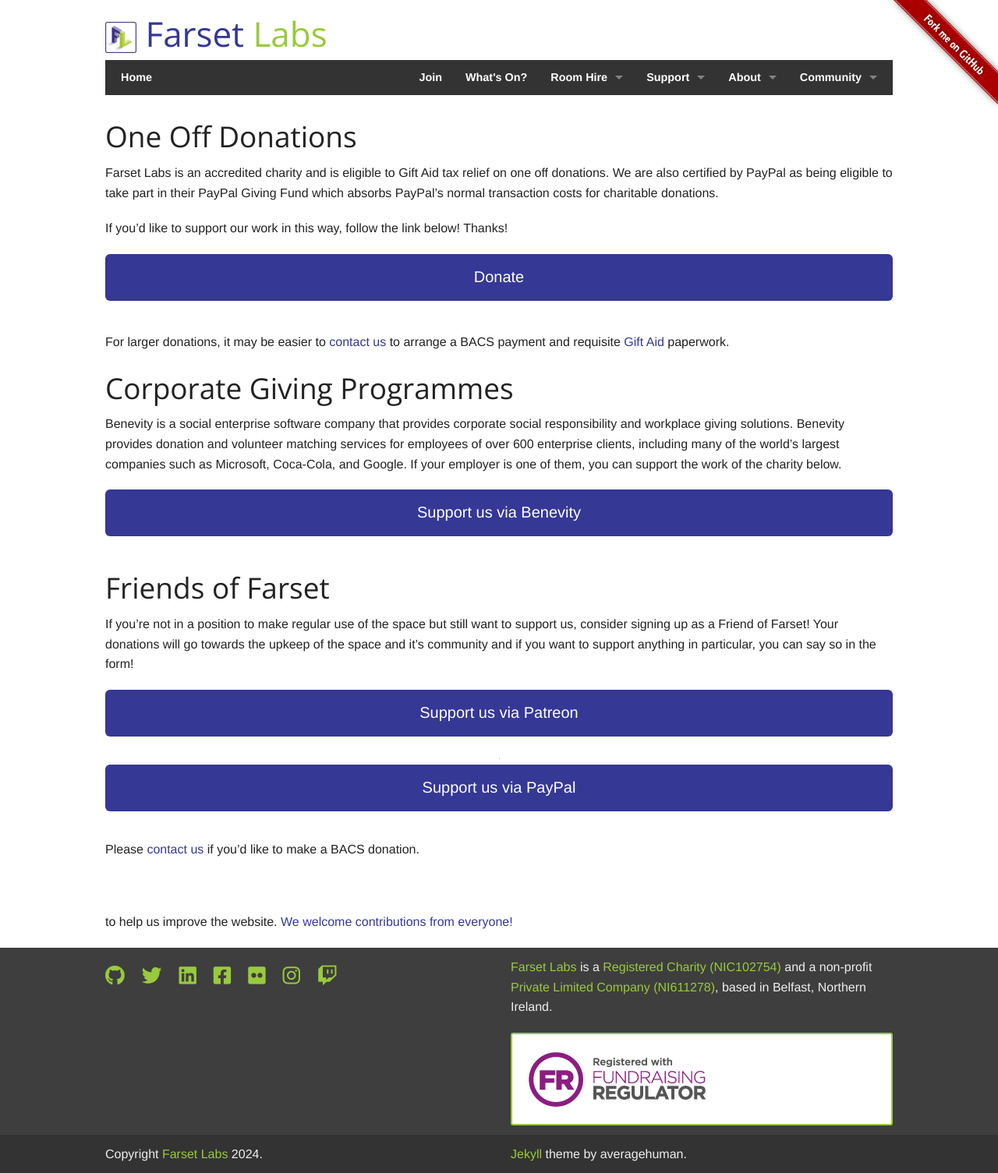
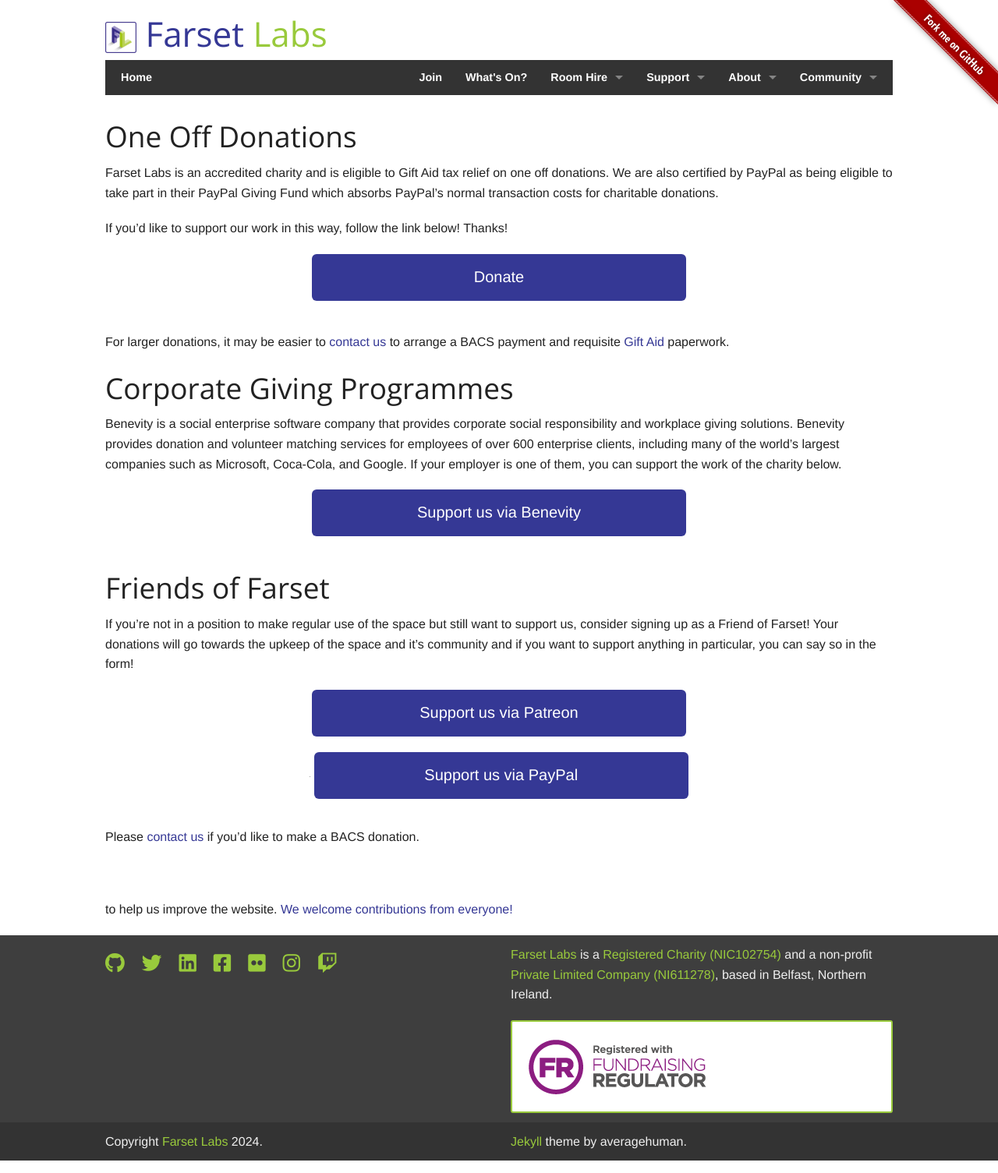
Before and after one commit to FarsetLabs/farsetlabs.github.io, a Jekyll site: the page built from support/donate.md, in a window 1280 px wide. Shown: the whole page at 78% size. Built offline with Jekyll 4.4.1, drawn with Linux system fonts in a browser that asks for light colours; nearby versions of some CDN libraries.

Commit message:
limit button width on Donate page

```diff
--- a/support/donate.md
+++ b/support/donate.md
@@ -16,7 +16,9 @@
 
 If you'd like to support our work in this way, follow the link below! Thanks!
 
-<a href="https://www.paypal.com/gb/fundraiser/charity/113209" class="large button expand round">Donate</a>
+<p style="text-align: center;">
+  <a href="https://www.paypal.com/gb/fundraiser/charity/113209" class="large button expand round" style="max-width: 30rem;">Donate</a>
+</p>
 
 For larger donations, it may be easier to
 [contact us](mailto:donate@farsetlabs.org.uk) to arrange a BACS payment and
@@ -31,8 +33,10 @@
 and Google. If your employer is one of them, you can support the work of the
 charity below.
 
-<a class="large button round expand" type="button" href="https://causes.benevity.org/causes/826-NI_102754">Support
-us via Benevity</a>
+<p style="text-align: center;">
+  <a class="large button round expand" style="max-width: 30rem;" type="button" href="https://causes.benevity.org/causes/826-NI_102754">Support
+  us via Benevity</a>
+</P>
 
 ## Friends of Farset
 
@@ -42,14 +46,14 @@
 anything in particular, you can say so in the form!
 
 <div class="btn-group" role="group" aria-label="support-group" style="text-align:center">
-<a class="large button round expand" type="button" href="https://www.patreon.com/bePatron?u=11068558">Support us via Patreon</a>
-<form class="text-center" action="https://www.paypal.com/cgi-bin/webscr" method="post" target="_top">
-  <input type="hidden" name="cmd" value="_s-xclick">
-  <input type="hidden" name="hosted_button_id" value="6E5VFUY63DKLS">
-  <input type="hidden" src="https://www.paypalobjects.com/en_GB/i/btn/btn_donate_SM.gif" border="0" name="submit" alt="PayPal – The safer, easier way to pay online.">
-  <img alt="" border="0" src="https://www.paypalobjects.com/en_GB/i/scr/pixel.gif" width="1" height="1">
-  <input type="submit" name="submit" class="large button round expand" value="Support us via PayPal">
-</form>
+  <a class="large button round expand" style="max-width: 30rem;" type="button" href="https://www.patreon.com/bePatron?u=11068558">Support us via Patreon</a>
+  <form class="text-center" action="https://www.paypal.com/cgi-bin/webscr" method="post" target="_top">
+    <input type="hidden" name="cmd" value="_s-xclick">
+    <input type="hidden" name="hosted_button_id" value="6E5VFUY63DKLS">
+    <input type="hidden" src="https://www.paypalobjects.com/en_GB/i/btn/btn_donate_SM.gif" border="0" name="submit" alt="PayPal – The safer, easier way to pay online.">
+    <img alt="" border="0" src="https://www.paypalobjects.com/en_GB/i/scr/pixel.gif" width="1" height="1">
+    <input type="submit" name="submit" style="max-width: 30rem;" class="large button round expand" value="Support us via PayPal">
+  </form>
 </div>
 
 Please [contact us](mailto:donate@farsetlabs.org.uk) if you'd like to make a
```
